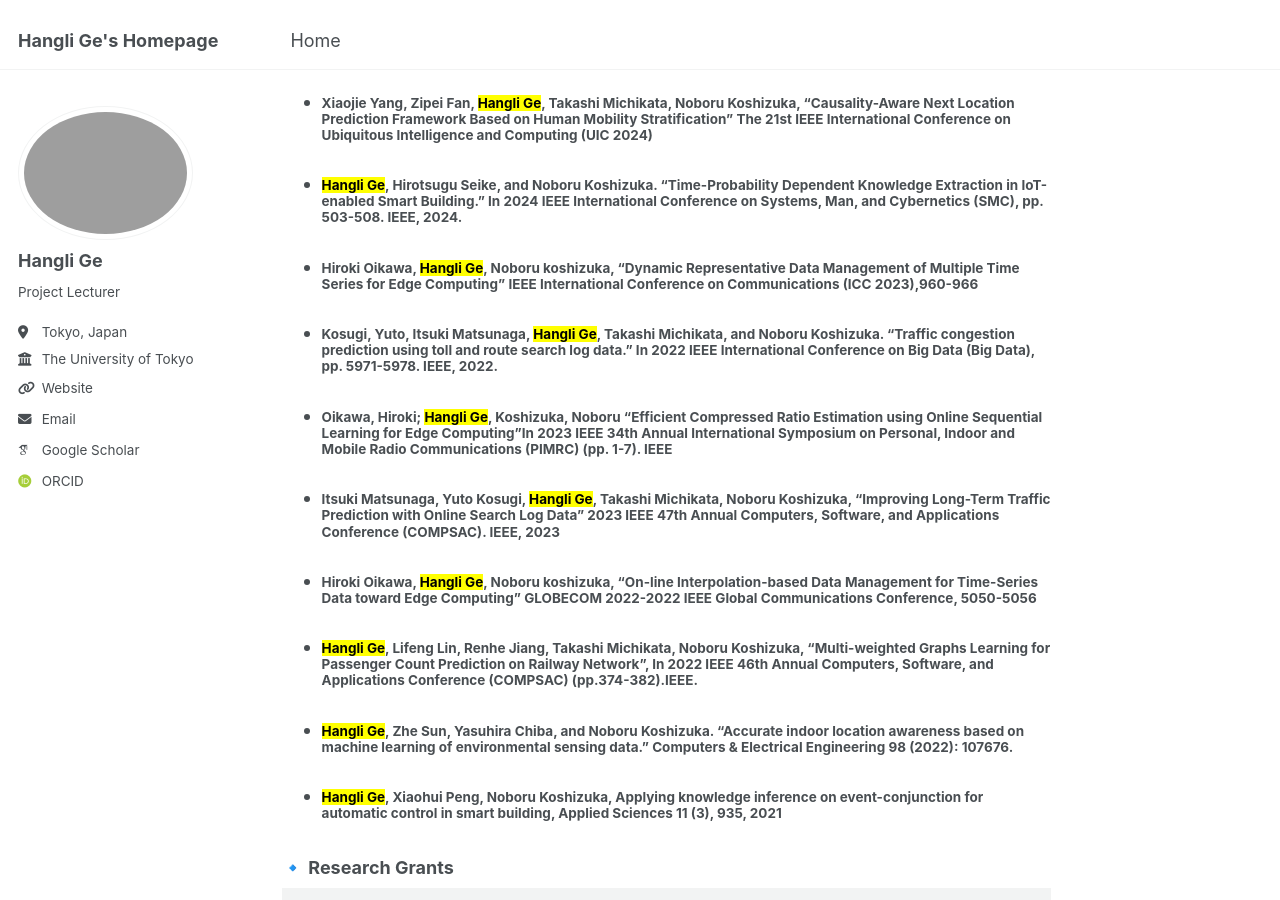
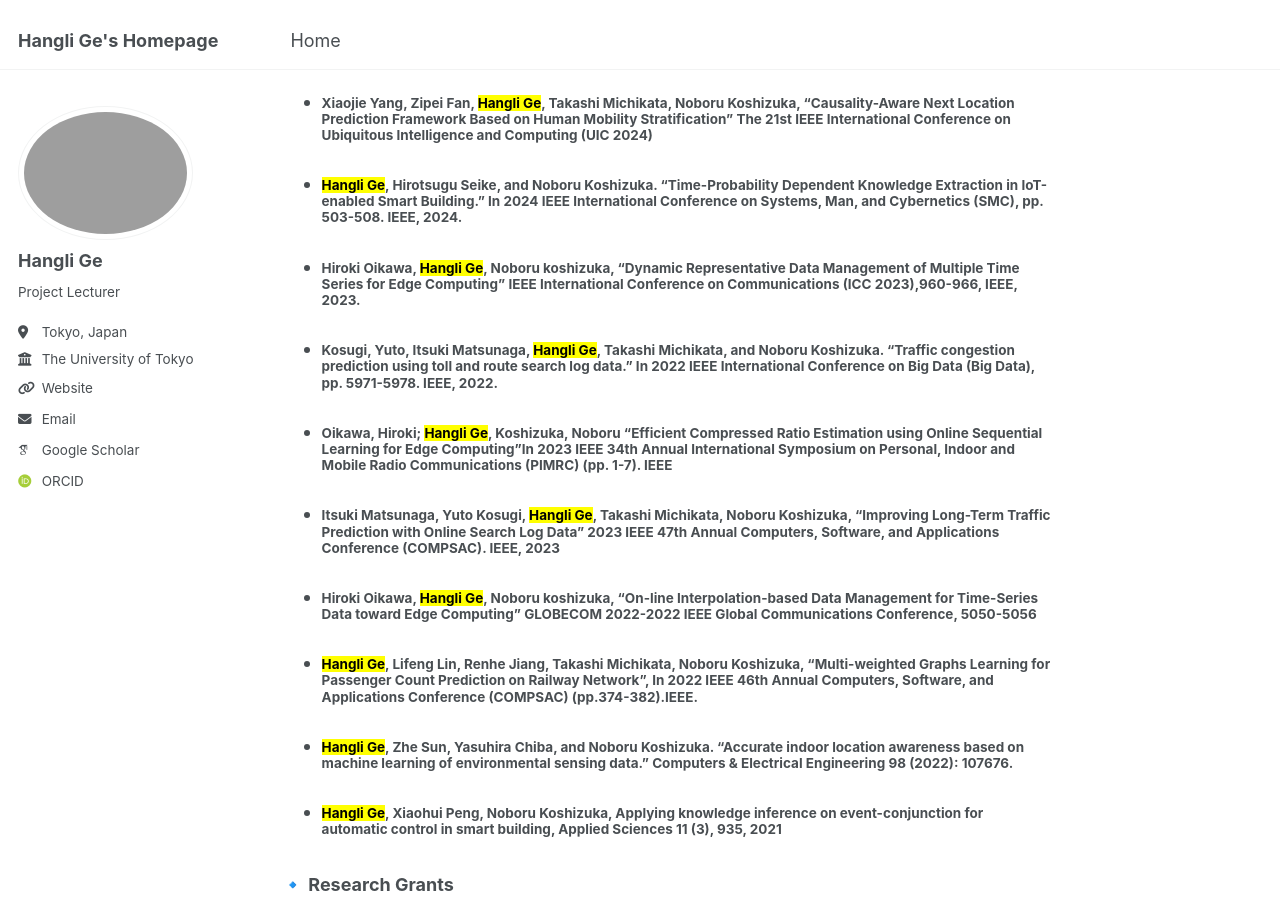
Before and after one commit to christie888/christie888.github.io, a Jekyll site: the page built from _pages/about.md, in a window 1280 px wide and 900 px high, scrolled down 1719 px. Built offline with Jekyll 4.4.1, drawn with Linux system fonts in a browser that asks for light colours; some web fonts are replaced.

Commit message:
Update about.md

```diff
--- a/_pages/about.md
+++ b/_pages/about.md
@@ -35,7 +35,7 @@ More Publications 👉 [Google Scholar](https://scholar.google.com/citations?use
 *  #####   <mark>Hangli Ge</mark>, Takashi Michikata, and Noboru Koshizuka.“K-neighboring on Multi-weighted Graphs for Passenger Count Prediction on Railway Networks.” 情報処理学会論文誌 Journal of Information Processing 32 (2024): 575-585. (特選選考論文賞・Specially Selected Paper)
 *  #####  Xiaojie Yang, Zipei Fan,  <mark>Hangli Ge</mark>, Takashi Michikata, Noboru Koshizuka, **"Causality-Aware Next Location Prediction Framework Based on Human Mobility Stratification"** The 21st IEEE International Conference on Ubiquitous Intelligence and Computing (UIC 2024)
 *  #####   <mark>Hangli Ge</mark>, Hirotsugu Seike, and Noboru Koshizuka. **"Time-Probability Dependent Knowledge Extraction in IoT-enabled Smart Building."** In 2024 IEEE International Conference on Systems, Man, and Cybernetics (SMC), pp. 503-508. IEEE, 2024.
-*  ##### Hiroki Oikawa,  <mark>Hangli Ge</mark>, Noboru koshizuka, “Dynamic Representative Data Management of Multiple Time Series for Edge Computing” IEEE International Conference on Communications (ICC 2023),960-966
+*  ##### Hiroki Oikawa,  <mark>Hangli Ge</mark>, Noboru koshizuka, “Dynamic Representative Data Management of Multiple Time Series for Edge Computing” IEEE International Conference on Communications (ICC 2023),960-966, IEEE, 2023.
 * ##### Kosugi, Yuto, Itsuki Matsunaga, <mark>Hangli Ge</mark>, Takashi Michikata, and Noboru Koshizuka. "Traffic congestion prediction using toll and route search log data." In 2022 IEEE International Conference on Big Data (Big Data), pp. 5971-5978. IEEE, 2022.
 *  ##### Oikawa, Hiroki;  <mark>Hangli Ge</mark>, Koshizuka, Noboru “Efficient Compressed Ratio Estimation using Online Sequential Learning for Edge Computing”In 2023 IEEE 34th Annual International Symposium on Personal, Indoor and Mobile Radio Communications (PIMRC) (pp. 1-7). IEEE
 * ##### Itsuki Matsunaga, Yuto Kosugi,  <mark>Hangli Ge</mark>, Takashi Michikata, Noboru Koshizuka, “Improving Long-Term Traffic Prediction with Online Search Log Data” 2023 IEEE 47th Annual Computers, Software, and Applications Conference (COMPSAC). IEEE, 2023
```
